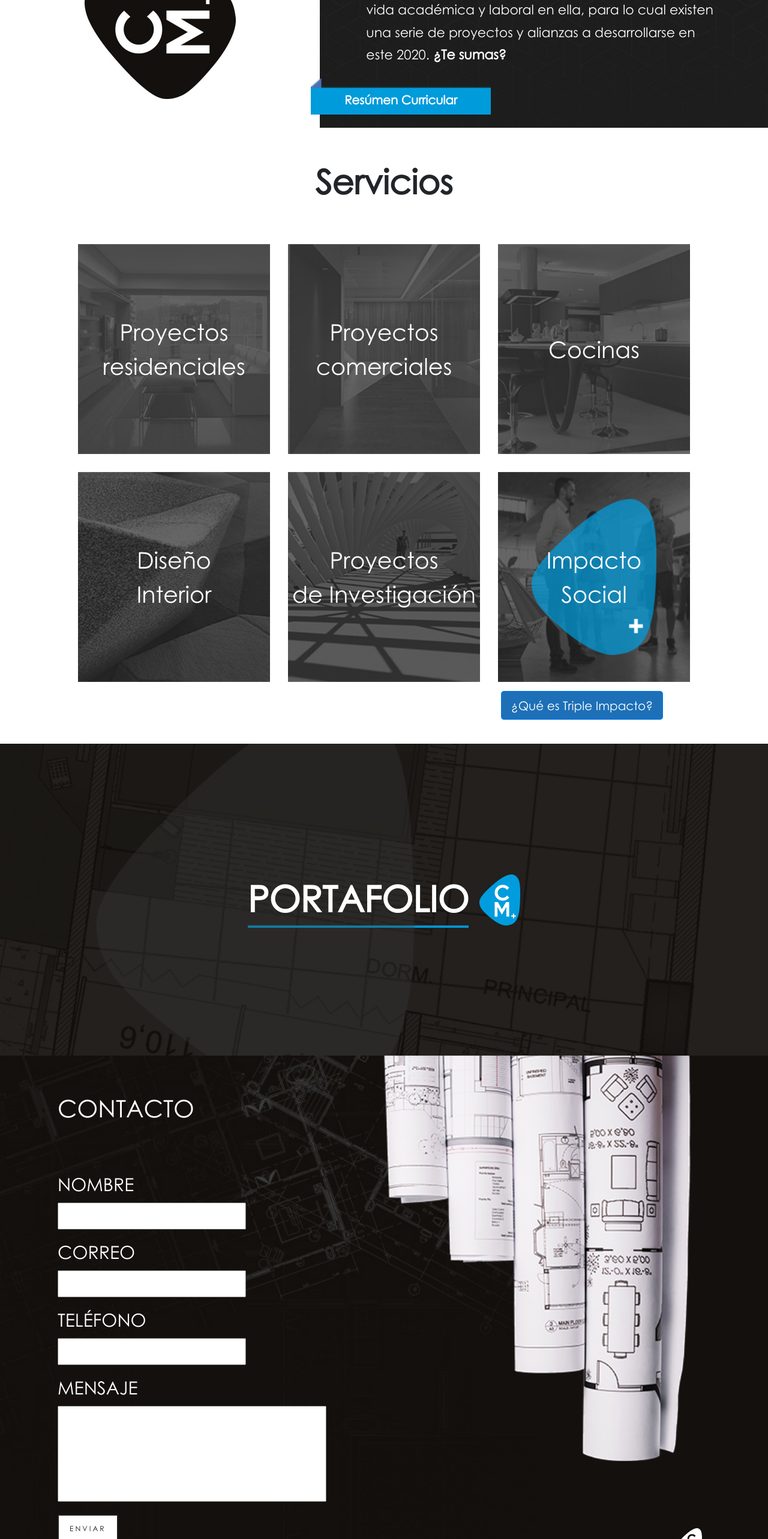
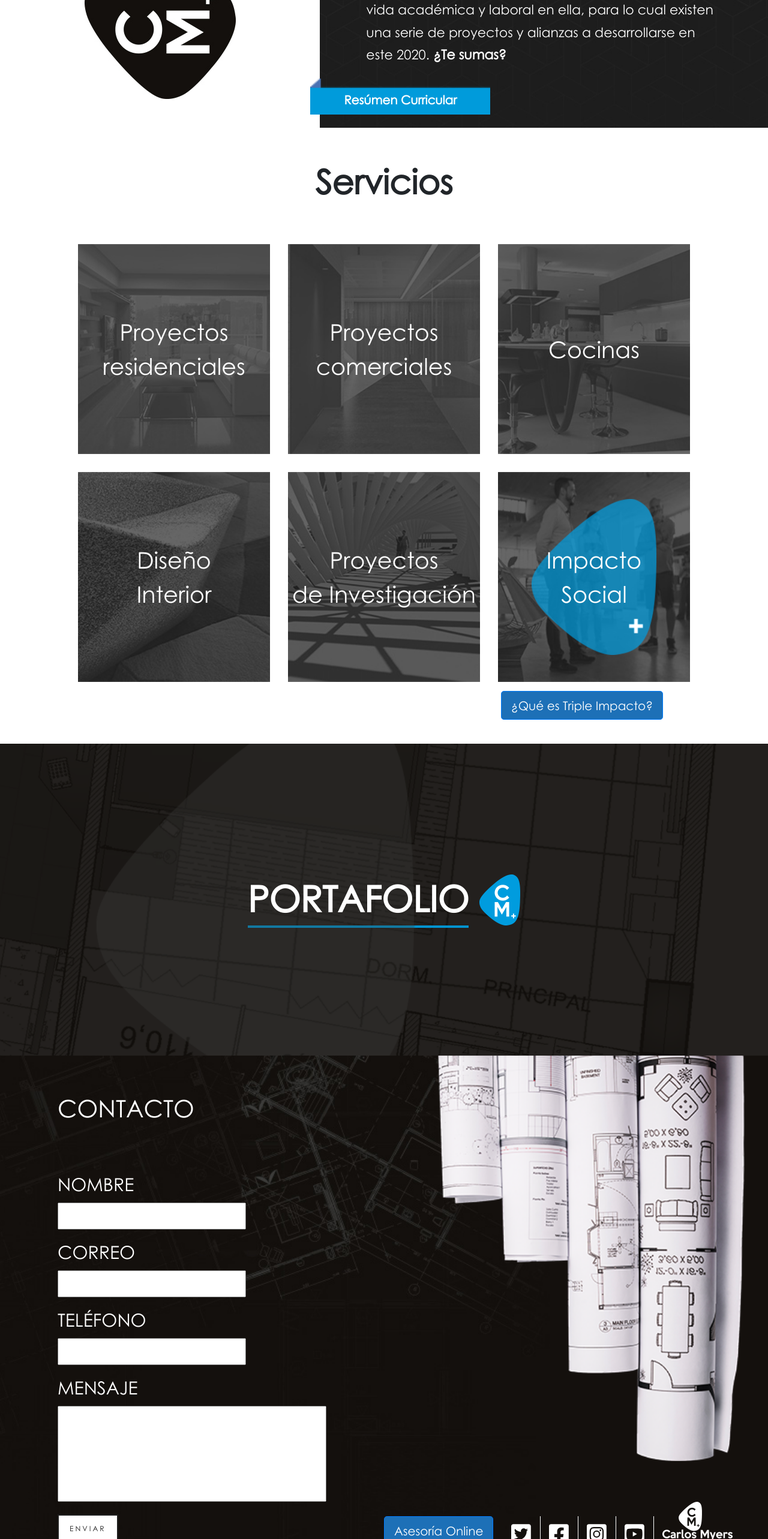
Before and after one commit to Kevjoseph66/carlos-myers-demo-1, a React (Create React App) app: page / in a window 1280 px wide. Shown: the part 1740-4306 px from the top of the page at 60% size. Built offline with nearby package versions, Linux system fonts and the light colour scheme.

Commit message:
Cambios puntuales parte2

```diff
--- a/src/App.css
+++ b/src/App.css
@@ -204,7 +204,7 @@ a:hover {
   height: 65vh;
   background-repeat: no-repeat;
   background-size: cover;
-  background-position: center;
+  background-position: center center;
 
   color: white;
   font-weight: bold;
@@ -214,7 +214,7 @@ a:hover {
   display: flex;
   justify-content: center;
   align-items: center;
-  font-size: 45px;
+  font-size: 40px;
 }
 
 @media (min-width: 768px) {
@@ -266,6 +266,7 @@ a:hover {
     color: white;
     display: flex;
     align-items: flex-end !important;
+    background-position-x: 70%;
   }
 }
 
@@ -392,7 +393,7 @@ a:hover {
 .cinta.resumen {
   font-size: 20px;
   padding: 20px 20px;
-  margin-left: -0.76em;
+  margin-left: -0.8em;
 }
 
 .btn-asesoria {
--- a/src/App.js
+++ b/src/App.js
@@ -468,8 +468,8 @@ class App extends Component {
             </Col>
             <Col
               md={6}
-              className="contacto-right ml-auto mb-3"
-              // style={{ marginBottom: "1em" }}
+              className="contacto-right ml-auto"
+              style={{ marginBottom: "1em" }}
             >
               <Button
                 className="mb-3 mb-md-0 btn-asesoria"
```
